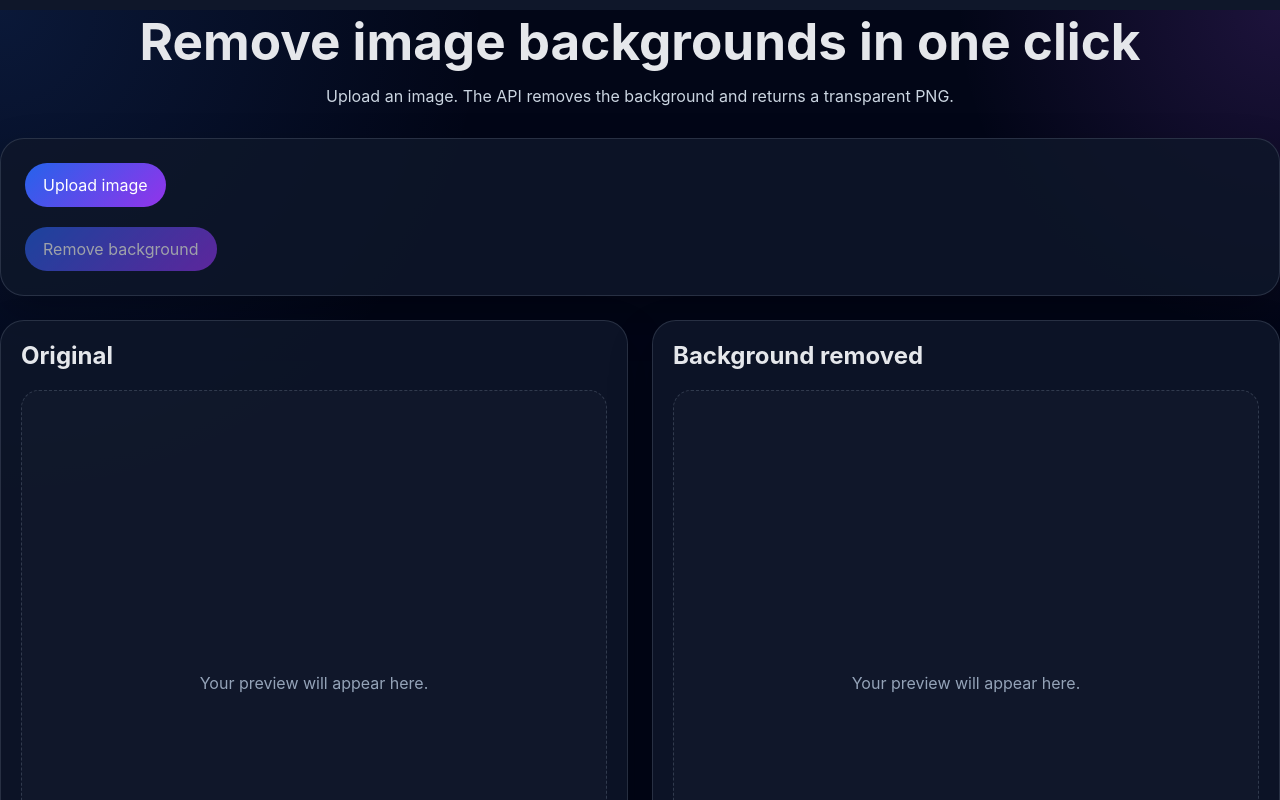
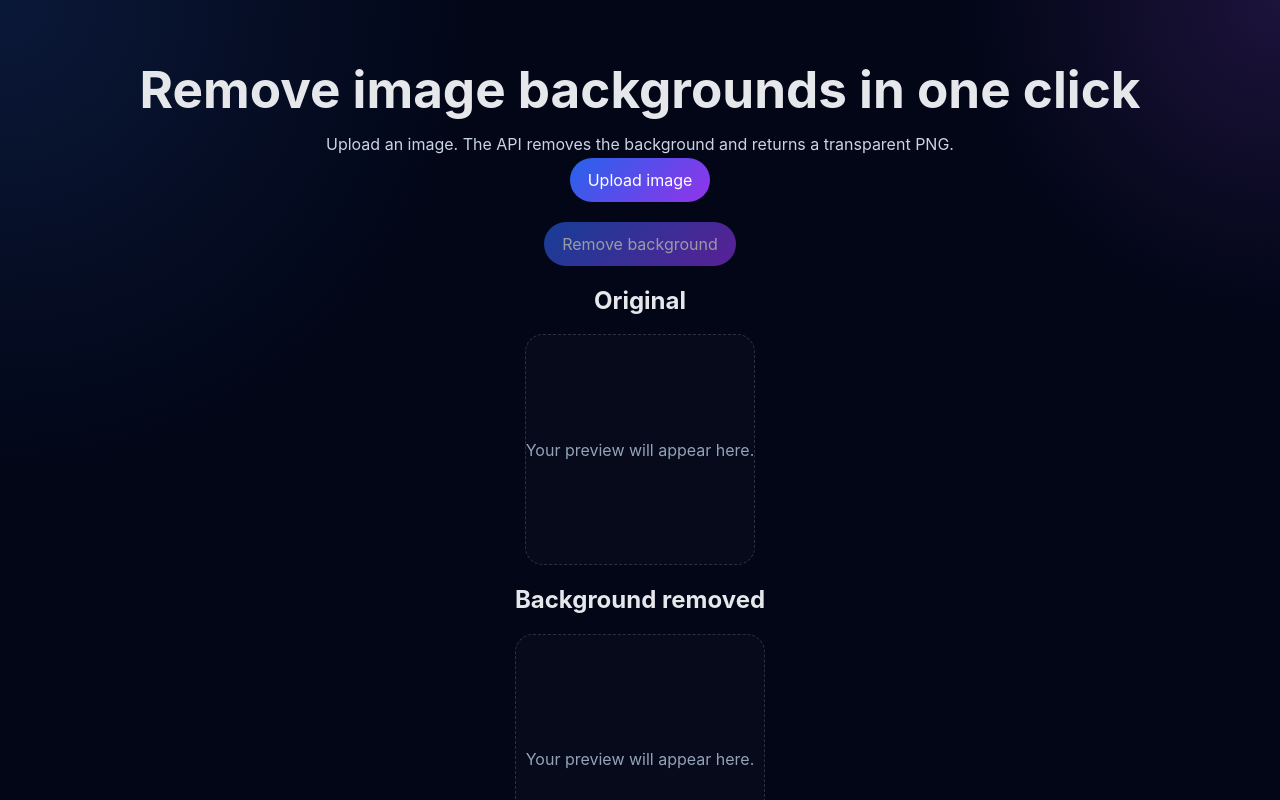
Before and after one commit to Eldies/image-processor, a React (Vite) app in the folder frontend/: page / in a window 1280 px wide. Shown: the top 800 px of the page. Built offline with nearby package versions, Linux system fonts and the light colour scheme.

Commit message:
made dropzone visible && made page ugly again

```diff
--- a/frontend/src/App.tsx
+++ b/frontend/src/App.tsx
@@ -8,6 +8,7 @@ export default function App() {
   const [isLoading, setIsLoading] = useState(false)
   const [error, setError] = useState('')
   const [originalUrl, setOriginalUrl] = useState('')
+  const [isDragging, setIsDragging] = useState(false)
 
   useEffect(() => {
     if (!file) {
@@ -87,23 +88,29 @@ export default function App() {
     setSelectedFile(event.target.files?.[0] || null)
   }
 
-  function handleDrop(event: DragEvent<HTMLLabelElement>) {
+  function onDrop(event: DragEvent<HTMLLabelElement>) {
     event.preventDefault()
+    setIsDragging(false)
     setSelectedFile(event.dataTransfer?.files?.[0] || null)
   }
 
+  function onDragOver(event: DragEvent<HTMLLabelElement>) {
+    event.preventDefault()
+    setIsDragging(true)
+  }
+
   return (
-    <main
-        onDrop={handleDrop}
+    <main className="landing-page"
+        onDragOver={onDragOver}
+        onDragLeave={() => setIsDragging(false)}
+        onDrop={onDrop}
     >
-      <section className="hero">
+      <section className="landing-content">
         <h1>Remove image backgrounds in one click</h1>
         <p className="subtitle">
           Upload an image. The API removes the background and returns a transparent PNG.
         </p>
-      </section>
 
-      <section className="card uploader-card">
         <label>
           <input ref={inputRef} type="file" accept="image/*" onChange={handleFileChange} hidden/>
           <button
@@ -125,20 +132,20 @@ export default function App() {
           )}
         </div>
 
-        {error && <p className="error-text">{error}</p>}
-      </section>
-
-      <section className="preview-grid">
-        <article className="card preview-card">
+        <article>
           <h2>Original</h2>
-          {originalUrl ? <img src={originalUrl} alt="Original upload" className="preview-image" /> : <PreviewPlaceholder />}
+          {originalUrl ? <img src={originalUrl} alt="Original upload" /> : <PreviewPlaceholder />}
         </article>
 
-        <article className="card preview-card">
+        <article>
           <h2>Background removed</h2>
-          {resultUrl ? <img src={resultUrl} alt="Background removed output" className="preview-image checkerboard" /> : <PreviewPlaceholder />}
+          {resultUrl ? <img src={resultUrl} alt="Background removed output" className="checkerboard" /> : <PreviewPlaceholder />}
         </article>
+
       </section>
+      <div className="file-dropzone" style={isDragging ? {} : {display: 'none'}}>
+        <h1>Drop image anywhere</h1>
+      </div>
     </main>
   )
 }
--- a/frontend/src/styles.css
+++ b/frontend/src/styles.css
@@ -21,11 +21,21 @@ a {
   font: inherit;
 }
 
-.page {
+.landing-page {
+  position: relative;
   min-height: 100vh;
+  overflow: hidden;
+}
+
+.landing-content {
   max-width: 1120px;
   margin: 0 auto;
   padding: 48px 20px 64px;
+  display: flex;
+  flex-direction: column;
+  justify-content: center;
+  align-items: center;
+  text-align: center;
 }
 
 .hero {
@@ -43,18 +53,6 @@ h1 {
   max-width: 720px;
   color: #cbd5e1;
   line-height: 1.6;
-}
-
-.card {
-  background: rgba(15, 23, 42, 0.85);
-  border: 1px solid rgba(148, 163, 184, 0.2);
-  border-radius: 24px;
-  box-shadow: 0 20px 45px rgba(0, 0, 0, 0.24);
-}
-
-.uploader-card {
-  padding: 24px;
-  margin-bottom: 24px;
 }
 
 .actions {
@@ -94,21 +92,6 @@ h1 {
   transform: translateY(-1px);
 }
 
-.preview-grid {
-  display: grid;
-  grid-template-columns: repeat(2, minmax(0, 1fr));
-  gap: 24px;
-}
-
-.preview-card {
-  padding: 20px;
-}
-
-.preview-card h2 {
-  margin-top: 0;
-}
-
-.preview-image,
 .placeholder {
   width: 100%;
   aspect-ratio: 1 / 1;
@@ -145,3 +128,13 @@ h1 {
     grid-template-columns: 1fr;
   }
 }
+
+.file-dropzone {
+  position: fixed;
+  inset: 0;
+  z-index: 6000;
+  background: rgba(102,74,0,.8);
+  text-align: center;
+  padding-top: 45vh;
+  color: white;
+}
```
